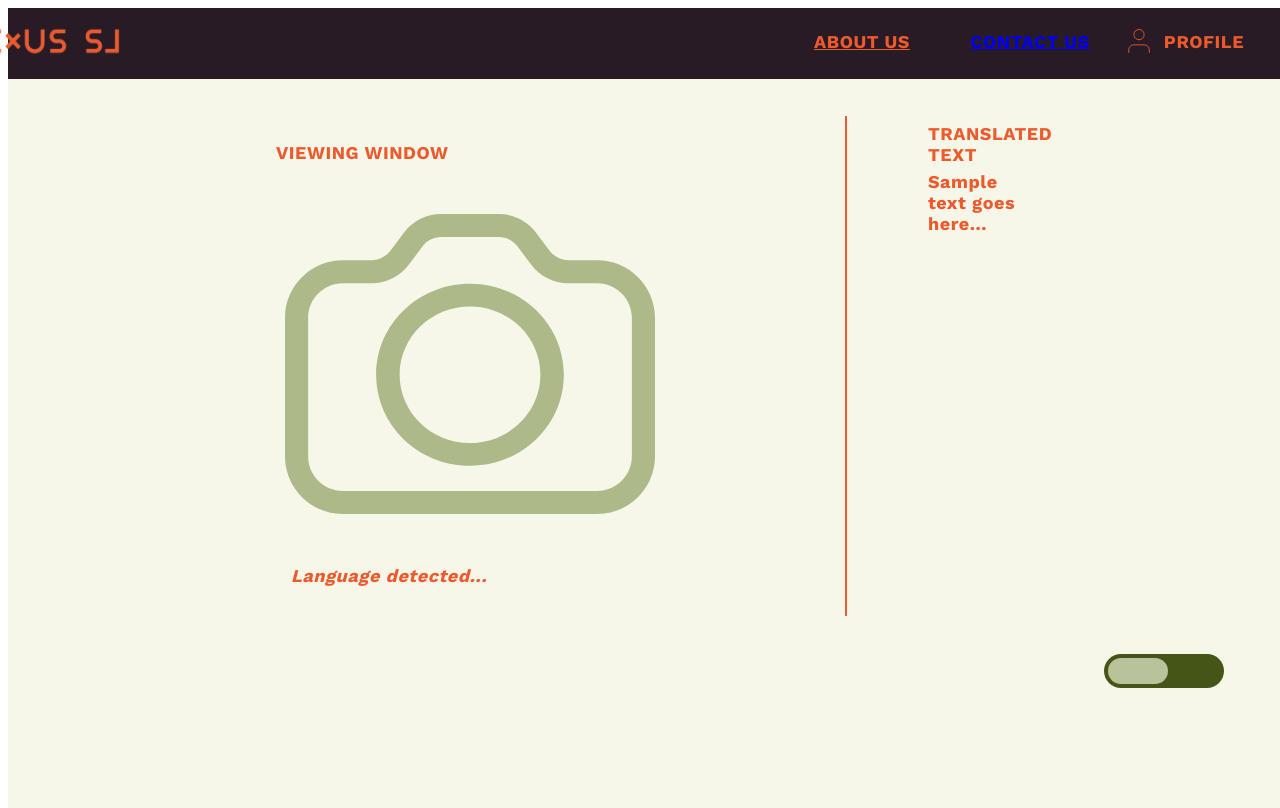
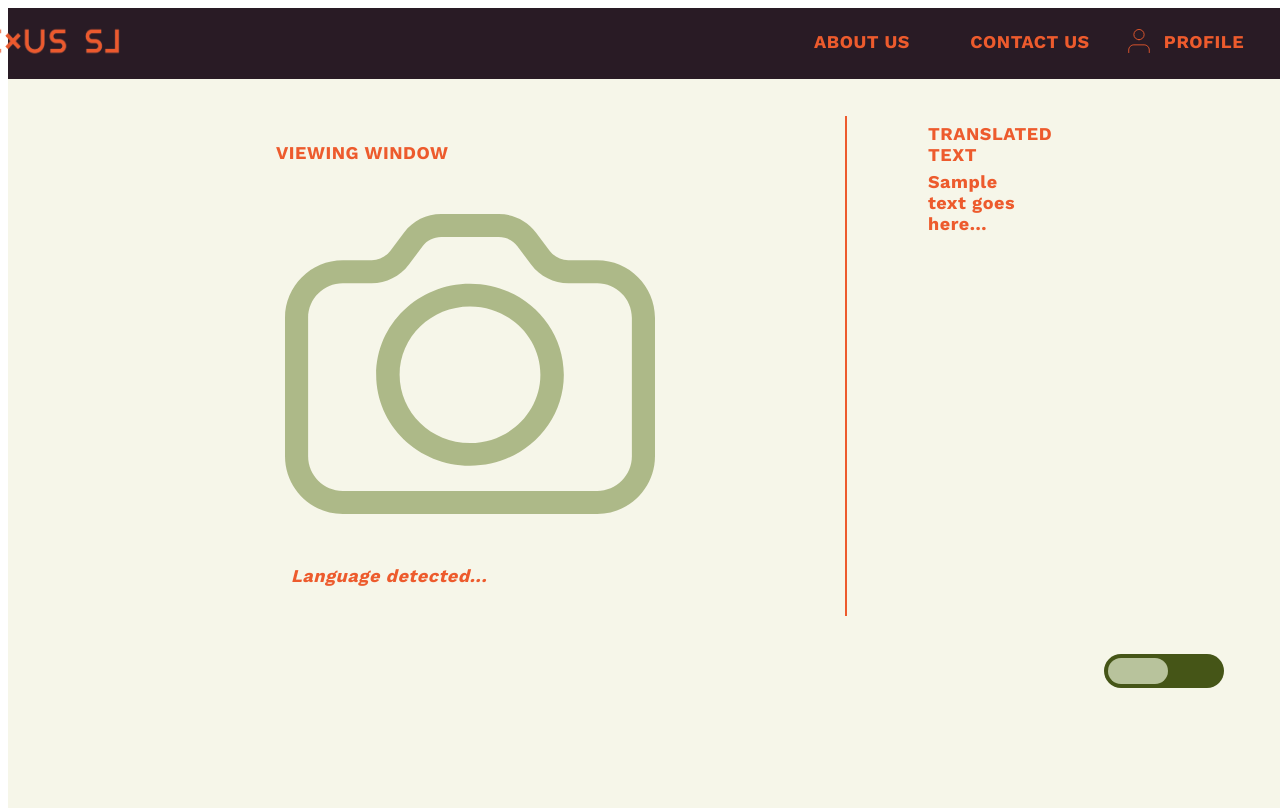
Before and after one commit to gurkirat91/NexusSL, a Flask app: page /home in a window 1280 px wide. Run offline with Flask 3, Linux system fonts and the light colour scheme.

Commit message:
fixed navbar

```diff
--- a/static/css/global_nav.css
+++ b/static/css/global_nav.css
@@ -2,11 +2,13 @@ body {
   height: 100%;
   overflow-y: hidden;
 }
-.nav-link:link{
+.nav-link{
     color:rgba(237, 91, 45, 1);
+    text-decoration: none;
 }
 .nav-link:hover{
     color:#99a086;
+    text-decoration: none;
 }
 .bg{
     background-color: #f6f6e9;
--- a/templates/base.html
+++ b/templates/base.html
@@ -19,7 +19,7 @@
     <div class="navflex">
         <img class="nav-logo" alt="" src={{url_for('static',filename='images/logo.png')}} />
         <div class="nav-item"><a href="{{url_for('about')}} " class="nav-link">ABOUT US</a></div>
-        <div class="nav-item"><a href="{{url_for('contact')}} ">CONTACT US</a></div>
+        <div class="nav-item"><a href="{{url_for('contact')}} " class="nav-link">CONTACT US</a></div>
         <img class="nav-item-img" alt="" src={{url_for('static',filename='images/user.svg')}} />
         <div class="nav-item p">PROFILE</div>
     </div>
```
